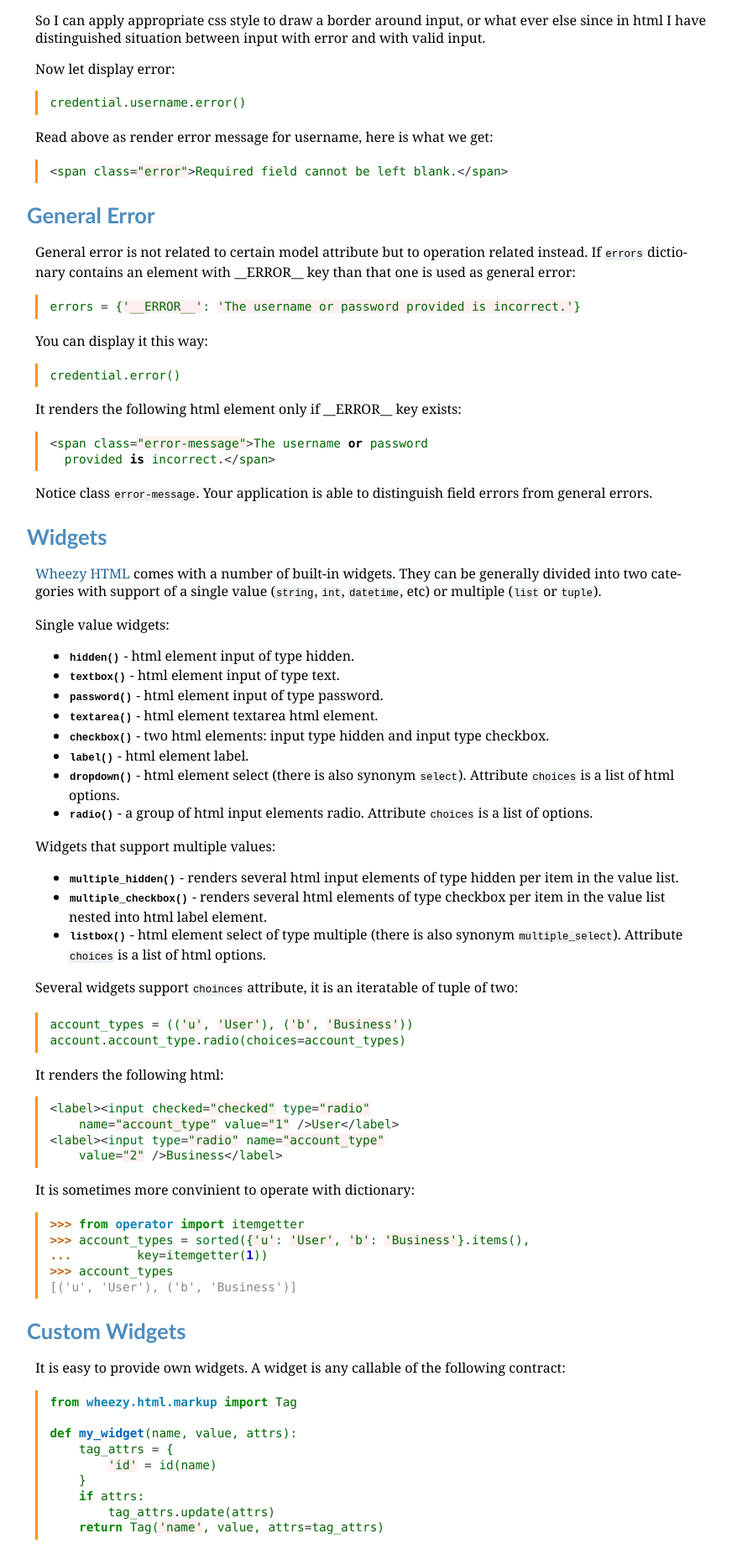
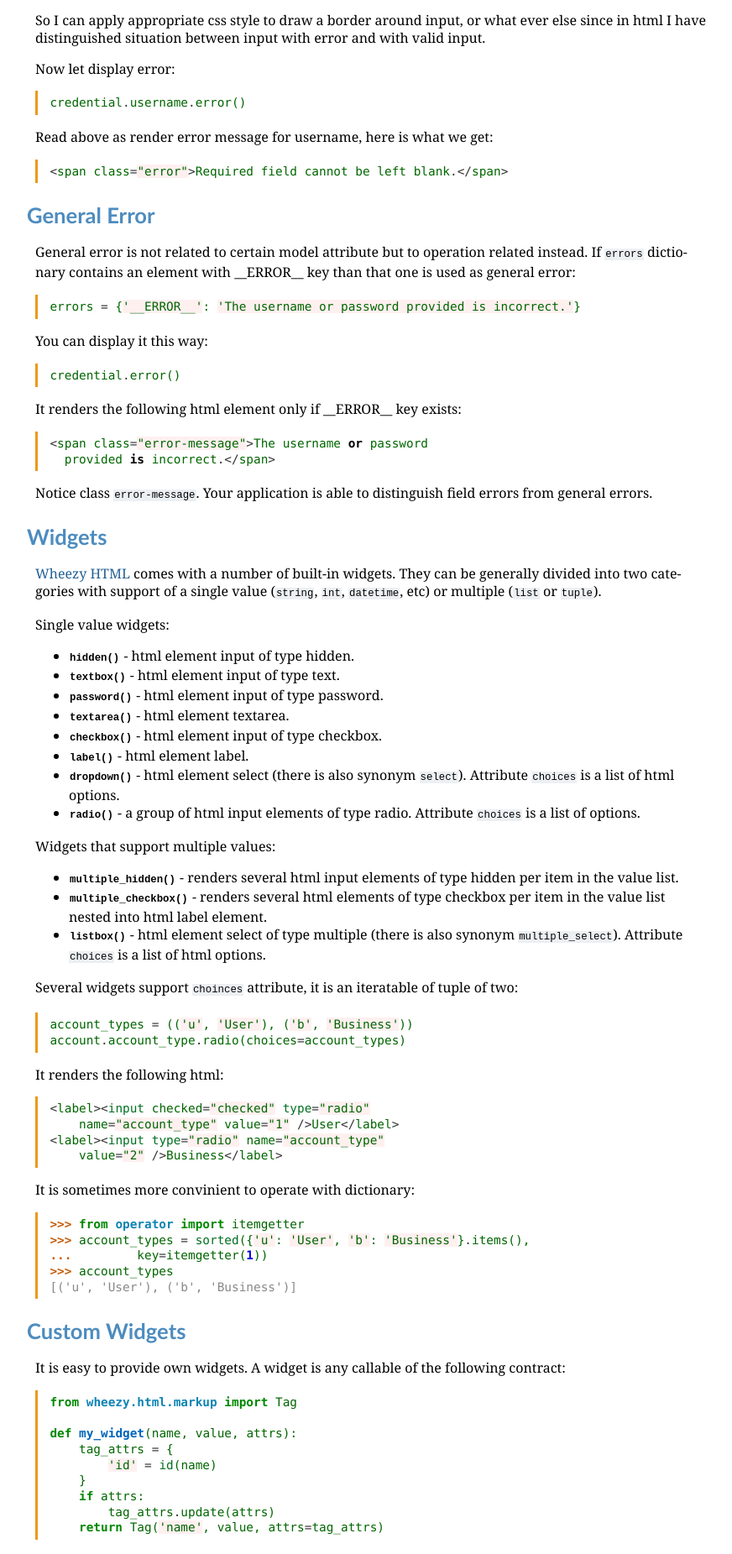
Before and after one commit to akornatskyy/wheezy.html, a Sphinx documentation site: the page built from doc/userguide.rst, in a window 1280 px wide. Shown: the part 2144-3995 px from the top of the page at 84% size, without its empty margins (208-1080 px from the left). Built offline with Sphinx 7.4.7, drawn with Linux system fonts in a browser that asks for light colours.

Commit message:
Minor fixes in widgets description

```diff
--- a/doc/userguide.rst
+++ b/doc/userguide.rst
@@ -160,15 +160,14 @@ Single value widgets:
 * :py:meth:`~wheezy.html.widgets.textbox` - html element input of type text.
 * :py:meth:`~wheezy.html.widgets.password` - html element input of type
   password.
-* :py:meth:`~wheezy.html.widgets.textarea` - html element textarea html
-  element.
-* :py:meth:`~wheezy.html.widgets.checkbox` - two html elements: input type
-  hidden and input type checkbox.
+* :py:meth:`~wheezy.html.widgets.textarea` - html element textarea.
+* :py:meth:`~wheezy.html.widgets.checkbox` - html element input of type
+  checkbox.
 * :py:meth:`~wheezy.html.widgets.label` - html element label.
 * :py:meth:`~wheezy.html.widgets.dropdown` - html element select (there is
   also synonym ``select``). Attribute ``choices`` is a list of html options.
 * :py:meth:`~wheezy.html.widgets.radio` - a group of html input elements
-  radio. Attribute ``choices`` is a list of options.
+  of type radio. Attribute ``choices`` is a list of options.
 
 Widgets that support multiple values:
 
```
Also changed, not shown: 1 other file.
